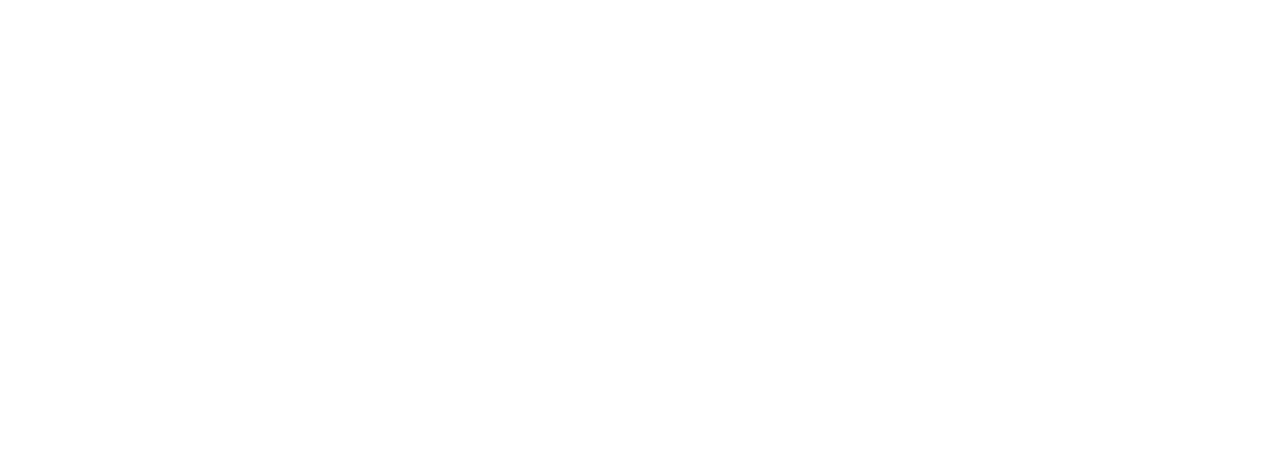
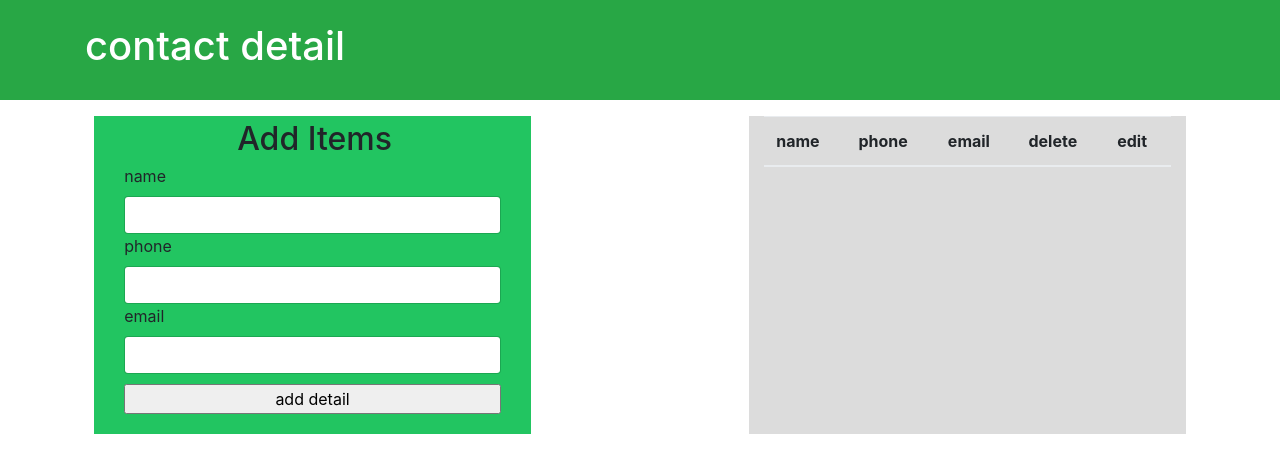
Before and after one commit to firasmindhi123/weltec, a plain HTML site: page index.html in a window 1280 px wide. Drawn offline with nearby package versions, Linux system fonts and the light colour scheme.

Commit message:
contact detail

```diff
--- a/index.html
+++ b/index.html
@@ -1,11 +1,87 @@
 <!DOCTYPE html>
 <html lang="en">
 <head>
-    <meta charset="UTF-8">
-    <meta name="viewport" content="width=device-width, initial-scale=1.0">
-    <title>Document</title>
+  <meta charset="UTF-8">
+  <meta name="viewport" content="width=device-width, initial-scale=1.0">
+  <meta http-equiv="X-UA-Compatible" content="ie=edge">
+  <link rel="stylesheet" href="https://maxcdn.bootstrapcdn.com/bootstrap/4.0.0-beta/css/bootstrap.min.css" integrity="sha384-/Y6pD6FV/Vv2HJnA6t+vslU6fwYXjCFtcEpHbNJ0lyAFsXTsjBbfaDjzALeQsN6M" crossorigin="anonymous">
+  <title>Item Lister</title>
 </head>
 <body>
+  <header id="main-header" class="bg-success text-white p-4 mb-3">
+    <div class="container">
+      <div class="row ">
+        <div class="col-md-6">
+          <h1 id="header-title"> contact detail</h1>
+        </div>
 
+      </div>
+    </div>
+  </header>
+
+    <div class="row justify-content-around">
+      <div class="col-md-4 " style="background-color:rgb(34, 197, 97);">
+        <div class="container">
+      <h2 class="title" style="padding-left: 30%;padding-top:5px">Add Items</h2>
+      <form>
+
+            <label for ="name">name </label>
+            <input type="text" class="form-control mr-2" id="name" name="expense">
+
+
+            <label for ="phone">phone</label>
+            <input type="text" class="form-control mr-2" id="phone" name="description">
+
+            <label for ="phone">email</label>
+            <input type="email" class="form-control mr-2" id="email" name="description">
+
+
+
+        <button type="button" class="btn-block" style="margin-top: 10px;margin-bottom:20px" onclick="aq()">add detail</button>
+
+      </form>
+
+    </div>
+
+    </div>
+
+    <div class="col-md-4" style="background-color: gainsboro;">
+
+      <table class="table">
+        <thead >
+          <tr>
+            <th>name</th>
+            <th>phone</th>
+            <th>email</th>
+            <th>delete</th>
+            <th>edit</th>
+
+          </tr>
+        </thead>
+        <tbody id="listofitem">
+
+
+
+        </tbody>
+      </table>
+
+
+  </div>
+
+
+
+  </div>
+  <div class="row justify-content-end">
+    <div class="col-md-4"><ul id="leadership"></ul></div>
+    <div class="col-md-4" >
+
+    </div>
+   </div>
+
+
+
+
+
+   <script src="index.js"></script>
 </body>
 </html>
--- /dev/null
+++ b/index.js
@@ -0,0 +1,54 @@
+
+   let index=-1
+    const data=[]
+  function  aq(){
+
+
+
+    let name=document.getElementById('name').value
+    let email=document.getElementById('email').value
+    let phone=document.getElementById('phone').value
+    const obj={
+       name: name,
+       email: email,
+    phone:phone
+
+
+    }
+    if(index<0)
+        {
+            data.push(obj)
+        }
+   else{
+        data[index]=obj
+   }
+   document.getElementById('name').value=''
+   document.getElementById('email').value=''
+   document.getElementById('phone').value=''
+   index=-1
+    display(data)
+  }
+   function  display(data)
+   {
+    let a=data.map((v,index)=>{
+        return `<tr><td>${v.name}</td>
+        <td>${v.phone}</td>
+        <td>${v.email}</td>
+        <td> <button onclick="remove(${index})">delete</button></td>
+        <td> <button  onclick="edit(${index})" >edit</button></td>
+        </tr>`
+    })
+    document.getElementById('listofitem').innerHTML=a.join('')
+   }
+   function edit(id){
+    index=id
+    document.getElementById('name').value=data[id].name
+    document.getElementById('phone').value=data[id].phone
+    document.getElementById('email').value=data[id].email
+
+   }
+  function remove(id){
+   data.splice(id,1)
+   display(data)
+
+  }
--- /dev/null
+++ b/style.css
@@ -0,0 +1,78 @@
+/* Import Google font - Poppins */
+@import url('https://fonts.googleapis.com/css2?family=Poppins:wght@200;300;400;500;600;700&display=swap');
+*{
+  margin: 0;
+  padding: 0;
+  box-sizing: border-box;
+  font-family: 'Poppins', sans-serif;
+}
+body{
+  min-height: 100vh;
+  width: 100%;
+  background: #009579;
+}
+.container{
+  position: absolute;
+  top: 50%;
+  left: 50%;
+  transform: translate(-50%,-50%);
+  max-width: 430px;
+  width: 100%;
+  background: #fff;
+  border-radius: 7px;
+  box-shadow: 0 5px 10px rgba(0,0,0,0.3);
+}
+.container .form{
+  padding: 2rem;
+}
+.form header{
+  font-size: 2rem;
+  font-weight: 500;
+  text-align: center;
+  margin-bottom: 1.5rem;
+}
+ .form input{
+   height: 60px;
+   width: 100%;
+   padding: 0 15px;
+   font-size: 17px;
+   margin-bottom: 1.3rem;
+   border: 1px solid #ddd;
+   border-radius: 6px;
+   outline: none;
+ }
+ .form input:focus{
+   box-shadow: 0 1px 0 rgba(0,0,0,0.2);
+ }
+.form a{
+  font-size: 16px;
+  color: #009579;
+  text-decoration: none;
+}
+.form a:hover{
+  text-decoration: underline;
+}
+.form input.button{
+  color: #fff;
+  background: #009579;
+  font-size: 1.2rem;
+  font-weight: 500;
+  letter-spacing: 1px;
+  margin-top: 1.7rem;
+  cursor: pointer;
+  transition: 0.4s;
+}
+.form input.button:hover{
+  background: #006653;
+}
+.signup{
+  font-size: 17px;
+  text-align: center;
+}
+.signup label{
+  color: #009579;
+  cursor: pointer;
+}
+.signup label:hover{
+  text-decoration: underline;
+}
```
